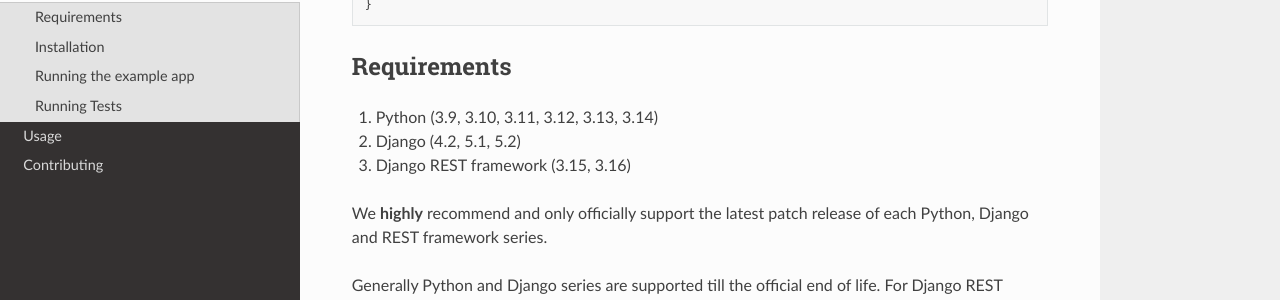
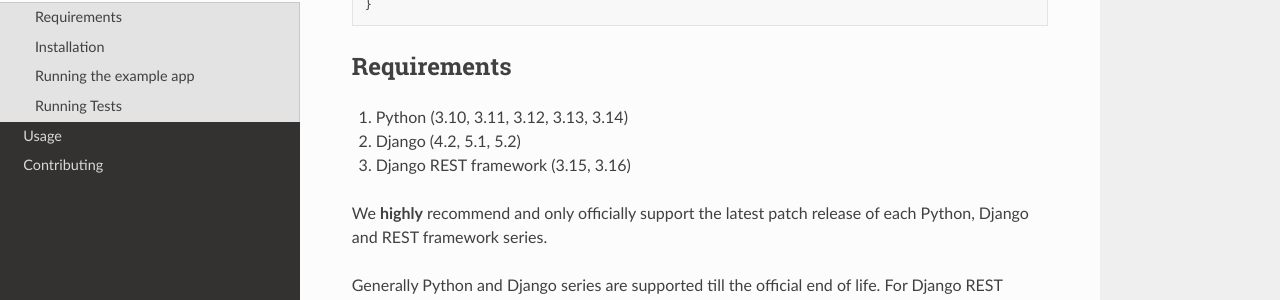
Before and after one commit to django-json-api/django-rest-framework-json-api, a Sphinx documentation site: the page built from docs/getting-started.md, in a window 1280 px wide and 900 px high, scrolled down 831 px. Shown: the part 150-450 px from the top of the window. Built offline with Sphinx 7.4.7 and the Read the Docs theme 3.1.0, drawn with Linux system fonts in a browser that asks for light colours; pages that are not in the unit, such as notebooks, are missing from menus.

```diff
--- a/README.rst
+++ b/README.rst
@@ -92,7 +92,7 @@ As a Django REST framework JSON:API (short DJA) we are trying to address followi
 Requirements
 ------------
 
-1. Python (3.9, 3.10, 3.11, 3.12, 3.13, 3.14)
+1. Python (3.10, 3.11, 3.12, 3.13, 3.14)
 2. Django (4.2, 5.1, 5.2)
 3. Django REST framework (3.15, 3.16)
 
--- a/docs/getting-started.md
+++ b/docs/getting-started.md
@@ -51,7 +51,7 @@ like the following:
 
 ## Requirements
 
-1. Python (3.9, 3.10, 3.11, 3.12, 3.13, 3.14)
+1. Python (3.10, 3.11, 3.12, 3.13, 3.14)
 2. Django (4.2, 5.1, 5.2)
 3. Django REST framework (3.15, 3.16)
 
--- a/setup.py
+++ b/setup.py
@@ -86,7 +86,6 @@ setup(
         "Operating System :: OS Independent",
         "Programming Language :: Python",
         "Programming Language :: Python :: 3",
-        "Programming Language :: Python :: 3.9",
         "Programming Language :: Python :: 3.10",
         "Programming Language :: Python :: 3.11",
         "Programming Language :: Python :: 3.12",
@@ -115,6 +114,6 @@ setup(
         "django-filter": ["django-filter>=2.4"],
     },
     setup_requires=wheel,
-    python_requires=">=3.9",
+    python_requires=">=3.10",
     zip_safe=False,
 )
```
Also changed, not shown: CHANGELOG.md (+6 -0 lines), 2 other files.
